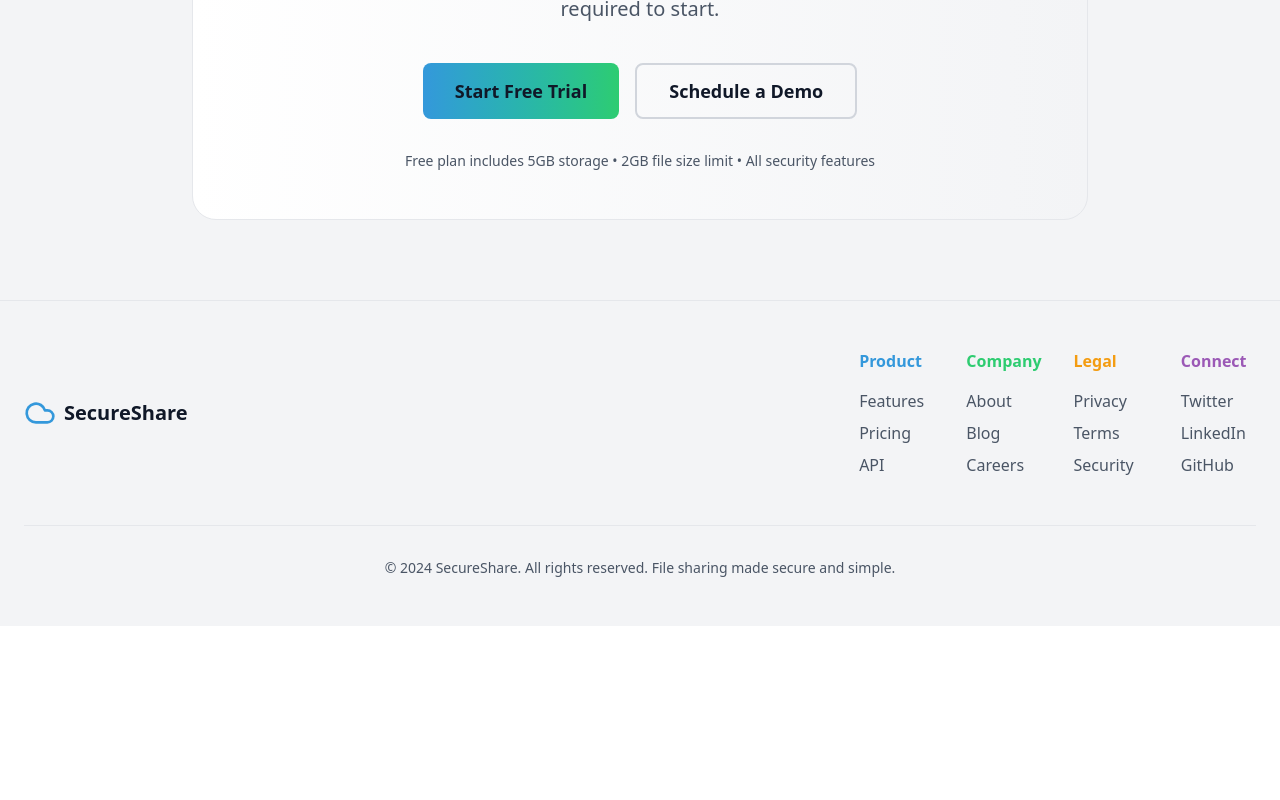
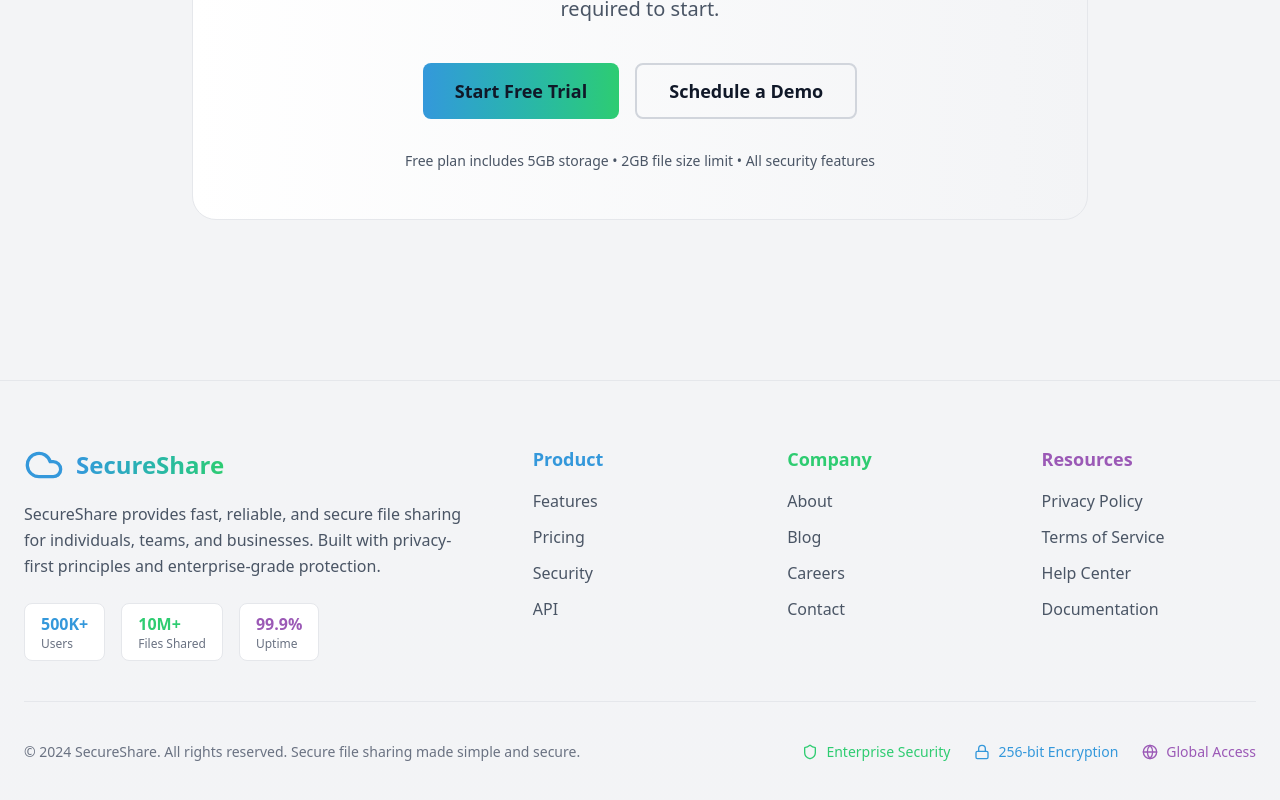
Before and after one commit to imanchalsingh/File-Sharing-System, a React (Vite) app in the folder client/: page /landingpage in a window 1280 px wide. Shown: the part 4858-5658 px from the top of the page. Before the commit the page ends 5484 px from the top, so only its background shows below. Built offline with nearby package versions, Linux system fonts and the light colour scheme; no server answers; a web font is replaced by a local one.

Commit message:
feat: redesign footer with improved layout and branding

```diff
--- a/client/src/components/Home/LandingPage.tsx
+++ b/client/src/components/Home/LandingPage.tsx
@@ -638,104 +638,138 @@ const LandingPage: React.FC = () => {
       </section>
 
       {/* Footer */}
-      <footer className="border-t border-gray-200 dark:border-gray-8000">
-        <div className="container mx-auto px-6 py-12">
-          <div className="flex flex-col md:flex-row justify-between items-center">
-            <div className="flex items-center space-x-2 mb-6 md:mb-0">
-              <Cloud className="w-8 h-8 text-[#3498db]" />
-              <span className="text-xl font-bold">SecureShare</span>
+      <footer className="border-t border-gray-200 dark:border-gray-800 bg-gradient-to-b from-transparent to-gray-100 dark:to-gray-950 mt-20">
+        <div className="container mx-auto px-6 py-16">
+
+          <div className="grid md:grid-cols-2 lg:grid-cols-5 gap-10">
+
+            {/* Brand Section */}
+            <div className="lg:col-span-2">
+              <div className="flex items-center space-x-3 mb-4">
+                <Cloud className="w-10 h-10 text-[#3498db]" />
+                <span className="text-2xl font-bold bg-gradient-to-r from-[#3498db] to-[#2ecc71] bg-clip-text text-transparent">
+                  SecureShare
+                </span>
+              </div>
+
+              <p className="text-gray-600 dark:text-gray-400 leading-relaxed max-w-md mb-6">
+                SecureShare provides fast, reliable, and secure file sharing for
+                individuals, teams, and businesses. Built with privacy-first
+                principles and enterprise-grade protection.
+              </p>
+
+              <div className="flex gap-4">
+                <div className="px-4 py-2 rounded-lg bg-white dark:bg-gray-800 border border-gray-200 dark:border-gray-700">
+                  <div className="font-bold text-[#3498db]">500K+</div>
+                  <div className="text-xs text-gray-500">Users</div>
+                </div>
+
+                <div className="px-4 py-2 rounded-lg bg-white dark:bg-gray-800 border border-gray-200 dark:border-gray-700">
+                  <div className="font-bold text-[#2ecc71]">10M+</div>
+                  <div className="text-xs text-gray-500">Files Shared</div>
+                </div>
+
+                <div className="px-4 py-2 rounded-lg bg-white dark:bg-gray-800 border border-gray-200 dark:border-gray-700">
+                  <div className="font-bold text-[#9b59b6]">99.9%</div>
+                  <div className="text-xs text-gray-500">Uptime</div>
+                </div>
+              </div>
             </div>
 
-            <div className="grid grid-cols-2 md:grid-cols-4 gap-8">
-              <div>
-                <h4 className="font-semibold mb-4 text-[#3498db]">Product</h4>
-                <ul className="space-y-2 text-gray-600 dark:text-gray-400">
-                  <li>
-                    <a href="#" className="hover:text-black dark:hover:text-white transition-colors">
-                      Features
+            {/* Product */}
+            <div>
+              <h4 className="font-semibold text-lg mb-4 text-[#3498db]">
+                Product
+              </h4>
+
+              <ul className="space-y-3">
+                {["Features", "Pricing", "Security", "API"].map((item) => (
+                  <li key={item}>
+                    <a
+                      href="#"
+                      className="text-gray-600 dark:text-gray-400 hover:text-[#3498db] transition-colors duration-200"
+                    >
+                      {item}
                     </a>
                   </li>
-                  <li>
-                    <a href="#" className="hover:text-black dark:hover:text-white transition-colors">
-                      Pricing
+                ))}
+              </ul>
+            </div>
+
+            {/* Company */}
+            <div>
+              <h4 className="font-semibold text-lg mb-4 text-[#2ecc71]">
+                Company
+              </h4>
+
+              <ul className="space-y-3">
+                {["About", "Blog", "Careers", "Contact"].map((item) => (
+                  <li key={item}>
+                    <a
+                      href="#"
+                      className="text-gray-600 dark:text-gray-400 hover:text-[#2ecc71] transition-colors duration-200"
+                    >
+                      {item}
                     </a>
                   </li>
-                  <li>
-                    <a href="#" className="hover:text-black dark:hover:text-white transition-colors">
-                      API
+                ))}
+              </ul>
+            </div>
+
+            {/* Resources */}
+            <div>
+              <h4 className="font-semibold text-lg mb-4 text-[#9b59b6]">
+                Resources
+              </h4>
+
+              <ul className="space-y-3">
+                {[
+                  "Privacy Policy",
+                  "Terms of Service",
+                  "Help Center",
+                  "Documentation",
+                ].map((item) => (
+                  <li key={item}>
+                    <a
+                      href="#"
+                      className="text-gray-600 dark:text-gray-400 hover:text-[#9b59b6] transition-colors duration-200"
+                    >
+                      {item}
                     </a>
                   </li>
-                </ul>
-              </div>
-
-              <div>
-                <h4 className="font-semibold mb-4 text-[#2ecc71]">Company</h4>
-                <ul className="space-y-2 text-gray-600 dark:text-gray-400">
-                  <li>
-                    <a href="#" className="hover:text-black dark:hover:text-white transition-colors">
-                      About
-                    </a>
-                  </li>
-                  <li>
-                    <a href="#" className="hover:text-black dark:hover:text-white transition-colors">
-                      Blog
-                    </a>
-                  </li>
-                  <li>
-                    <a href="#" className="hover:text-black dark:hover:text-white transition-colors">
-                      Careers
-                    </a>
-                  </li>
-                </ul>
-              </div>
-
-              <div>
-                <h4 className="font-semibold mb-4 text-[#f39c12]">Legal</h4>
-                <ul className="space-y-2 text-gray-600 dark:text-gray-400">
-                  <li>
-                    <a href="#" className="hover:text-black dark:hover:text-white transition-colors">
-                      Privacy
-                    </a>
-                  </li>
-                  <li>
-                    <a href="#" className="hover:text-black dark:hover:text-white transition-colors">
-                      Terms
-                    </a>
-                  </li>
-                  <li>
-                    <a href="#" className="hover:text-black dark:hover:text-white transition-colors">
-                      Security
-                    </a>
-                  </li>
-                </ul>
-              </div>
-
-              <div>
-                <h4 className="font-semibold mb-4 text-[#9b59b6]">Connect</h4>
-                <ul className="space-y-2 text-gray-600 dark:text-gray-400">
-                  <li>
-                    <a href="#" className="hover:text-black dark:hover:text-white transition-colors">
-                      Twitter
-                    </a>
-                  </li>
-                  <li>
-                    <a href="#" className="hover:text-black dark:hover:text-white transition-colors">
-                      LinkedIn
-                    </a>
-                  </li>
-                  <li>
-                    <a href="#" className="hover:text-black dark:hover:text-white transition-colors">
-                      GitHub
-                    </a>
-                  </li>
-                </ul>
-              </div>
+                ))}
+              </ul>
             </div>
           </div>
 
-          <div className="mt-12 pt-8 border-t border-gray-200 dark:border-gray-800 text-center text-gray-600 dark:text-gray-500 text-sm">
-            © 2024 SecureShare. All rights reserved. File sharing made secure
-            and simple.
+          {/* Divider */}
+          <div className="border-t border-gray-200 dark:border-gray-800 my-10"></div>
+
+          {/* Bottom Footer */}
+          <div className="flex flex-col md:flex-row justify-between items-center gap-4">
+
+            <p className="text-gray-500 dark:text-gray-500 text-sm text-center md:text-left">
+              © 2024 SecureShare. All rights reserved. Secure file sharing made
+              simple and secure.
+            </p>
+
+            <div className="flex items-center gap-6 text-sm">
+              <span className="flex items-center gap-2 text-[#2ecc71]">
+                <Shield className="w-4 h-4" />
+                Enterprise Security
+              </span>
+
+              <span className="flex items-center gap-2 text-[#3498db]">
+                <Lock className="w-4 h-4" />
+                256-bit Encryption
+              </span>
+
+              <span className="flex items-center gap-2 text-[#9b59b6]">
+                <Globe className="w-4 h-4" />
+                Global Access
+              </span>
+            </div>
+
           </div>
         </div>
       </footer>
```
